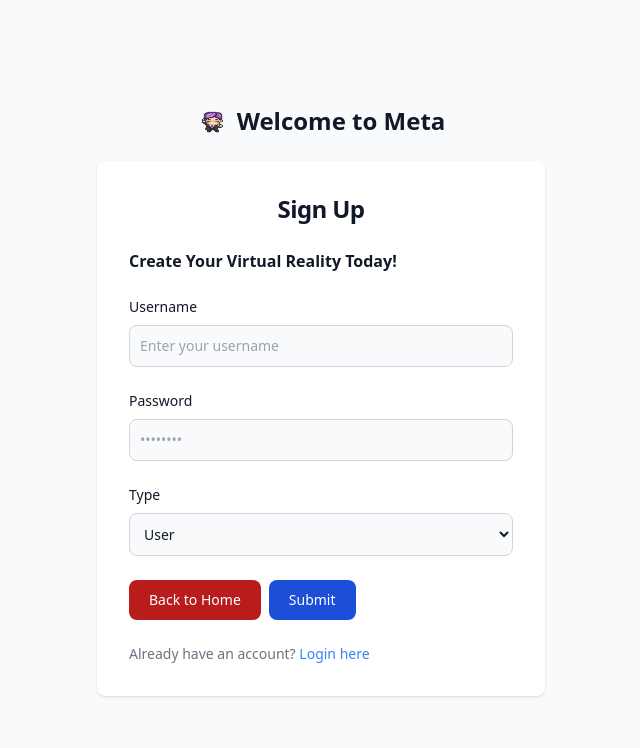
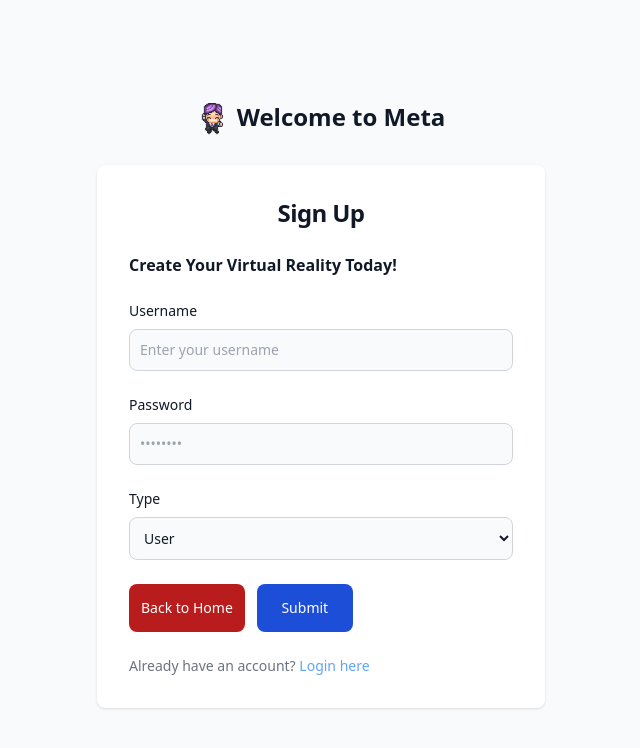
Before and after one commit to LuckyGoyal039/metaverse, a React (Vite) app in the folder apps/frontend/: page /signup in a window 1280 px wide. Shown: the top 748 px of the page, without its empty margins (319-959 px from the left). Built offline with nearby package versions, Linux system fonts and the light colour scheme; no server answers.

Commit message:
signup and signin ui fixes

```diff
--- a/apps/frontend/src/pages/signin/index.tsx
+++ b/apps/frontend/src/pages/signin/index.tsx
@@ -74,14 +74,14 @@
 
 
     return (
-        <section className="bg-gray-50 dark:bg-gray-900">
+        <section className="bg-gray-50 dark:bg-[#282d4e]">
             <ToastContainer />
             <div className="flex flex-col items-center justify-center px-6 py-8 mx-auto md:h-screen lg:py-0">
                 <button className="flex items-center mb-6 text-2xl font-semibold text-gray-900 dark:text-white">
-                    <img className="w-8 h-8 mr-2" src={avatar60} alt="logo" />
+                    <img className="w-8 h-12 mr-2" src={avatar60} alt="logo" />
                     Welcome Back to Meta
                 </button>
-                <div className="w-full bg-white rounded-lg shadow dark:border md:mt-0 sm:max-w-md xl:p-0 dark:bg-gray-800 dark:border-gray-700">
+                <div className="w-full bg-white rounded-lg shadow dark:border md:mt-0 sm:max-w-md xl:p-0 dark:bg-[#2e376e] dark:border-gray-700">
                     <div className="p-6 space-y-4 md:space-y-6 sm:p-8">
                         <h1 className="text-xl font-bold leading-tight tracking-tight text-gray-900 md:text-2xl dark:text-white text-center">
                             Sign In
@@ -116,10 +116,13 @@
                                     required
                                 />
                             </div>
-                            <button onClick={() => navigateTo('/')} type="button" className="text-white bg-red-700 hover:bg-red-800 focus:ring-4 focus:ring-red-300 font-medium rounded-lg text-sm px-5 py-2.5 me-2 mb-2 dark:bg-red-600 dark:hover:bg-red-700 focus:outline-none dark:focus:ring-red-800">Back to Home</button>
-                            <button type="submit" className="text-white bg-blue-700 hover:bg-blue-800 font-medium rounded-lg text-sm px-5 py-2.5 me-2 mb-2 dark:bg-blue-600 dark:hover:bg-blue-700"> {isLoading ? <Spinner /> : "Sign In"}</button>
+                            <div className='flex gap-3 items-center'>
+                                <button onClick={() => navigateTo('/')} type="button" className="text-white bg-red-700 hover:bg-red-800 focus:ring-4 focus:ring-red-300 font-medium rounded-lg text-sm h-12 px-3 dark:bg-red-600 dark:hover:bg-red-700 focus:outline-none dark:focus:ring-red-800">Back to Home</button>
+
+                                <button type="submit" className="text-white bg-blue-700 hover:bg-blue-800 font-medium rounded-lg text-sm h-12 w-24 dark:bg-blue-600 dark:hover:bg-blue-700"> {isLoading ? <Spinner /> : "Sign In"}</button>
+                            </div>
                             <p className="text-sm font-light text-gray-500 dark:text-gray-400">
-                                Don't have an account? <button onClick={() => navigateTo('/signup')} className="font-medium text-primary-600 hover:underline dark:text-primary-500 text-blue-500">Sign up here</button>
+                                Don't have an account? <button onClick={() => navigateTo('/signup')} className="font-medium text-primary-600 hover:underline dark:text-primary-400 text-blue-500">Sign up here</button>
                             </p>
                         </form>
                     </div>
--- a/apps/frontend/src/pages/signup/index.tsx
+++ b/apps/frontend/src/pages/signup/index.tsx
@@ -73,13 +73,13 @@
 
   return (
     <>
-      <section className="bg-gray-50 dark:bg-gray-900">
+      <section className="bg-gray-50 dark:bg-[#282d4e]">
         <div className="flex flex-col items-center justify-center px-6 py-8 mx-auto md:h-screen lg:py-0">
           <button onClick={() => navigateTo('#')} className="flex items-center mb-6 text-2xl font-semibold text-gray-900 dark:text-white">
-            <img className="w-8 h-8 mr-2" src={avatar60} alt="logo" />
+            <img className="w-8 h-12 mr-2" src={avatar60} alt="logo" />
             Welcome to Meta
           </button>
-          <div className="w-full bg-white rounded-lg shadow dark:border md:mt-0 sm:max-w-md xl:p-0 dark:bg-gray-800 dark:border-gray-700">
+          <div className="w-full bg-white rounded-lg shadow dark:border md:mt-0 sm:max-w-md xl:p-0 dark:bg-[#2e376e] dark:border-gray-700">
             <div className="p-6 space-y-4 md:space-y-6 sm:p-8">
               <h1 className="text-xl font-bold leading-tight tracking-tight text-gray-900 md:text-2xl dark:text-white text-center">
                 Sign Up
@@ -121,19 +121,21 @@
                     id="type"
                     value={formData.type}
                     onChange={handleInputChange}
-                    className="bg-gray-50 border border-gray-300 text-gray-900 text-sm rounded-lg focus:ring-primary-600 focus:border-primary-600 block w-full p-2.5 dark:bg-gray-700 dark:border-gray-600 dark:placeholder-gray-400 dark:text-white dark:focus:ring-blue-500 dark:focus:border-blue-500"
+                    className="bg-gray-50 border border-gray-300 text-gray-900 text-sm rounded-lg focus:ring-primary-600 focus:border-primary-600 block w-full p-2.5 dark:bg-[#282d4e] dark:border-gray-600 dark:placeholder-gray-400 dark:text-white dark:focus:ring-blue-500 dark:focus:border-blue-500"
                     required
                   >
                     <option value="user">User</option>
                     <option value="admin">Admin</option>
                   </select>
                 </div>
+                <div className='flex gap-3 items-center'>
+                  <button onClick={() => navigateTo('/')} type="button" className="text-white bg-red-700 hover:bg-red-800 focus:ring-4 focus:ring-red-300 font-medium rounded-lg text-sm h-12 px-3 dark:bg-red-600 dark:hover:bg-red-700 focus:outline-none dark:focus:ring-red-800">Back to Home</button>
 
-                <button onClick={() => navigateTo('/')} type="button" className="text-white bg-red-700 hover:bg-red-800 focus:ring-4 focus:ring-red-300 font-medium rounded-lg text-sm px-5 py-2.5 me-2 mb-2 dark:bg-red-600 dark:hover:bg-red-700 focus:outline-none dark:focus:ring-red-800">Back to Home</button>
+                  <button type="submit" className="text-white bg-blue-700 hover:bg-blue-800 font-medium rounded-lg text-sm h-12 w-24 dark:bg-blue-600 dark:hover:bg-blue-700"> {isLoading ? <Spinner /> : "Submit"}</button>
+                </div>
 
-                <button type="submit" className="text-white bg-blue-700 hover:bg-blue-800 focus:ring-4 focus:ring-blue-300 font-medium rounded-lg text-sm px-5 py-2.5 me-2 mb-2 dark:bg-blue-600 dark:hover:bg-blue-700 focus:outline-none dark:focus:ring-blue-800">{isLoading ? <Spinner /> : "Submit"}</button>
                 <p className="text-sm font-light text-gray-500 dark:text-gray-400">
-                  Already have an account? <button onClick={() => navigateTo("/signin")} className="font-medium text-primary-600 hover:underline dark:text-primary-500 text-blue-500">Login here</button>
+                  Already have an account? <button onClick={() => navigateTo("/signin")} className="font-medium text-primary-600 hover:underline dark:text-primary-500 text-blue-400">Login here</button>
                 </p>
               </form>
             </div>
```
